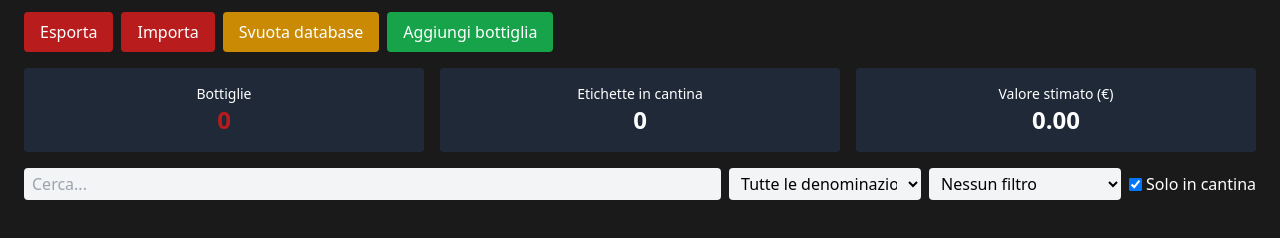
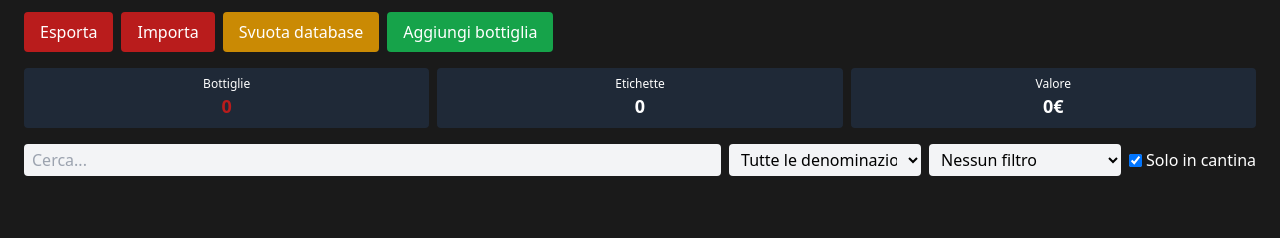
Before and after one commit to mattialonghin-source/App-Cantina, a plain HTML site: page index.html in a window 1280 px wide. Shown: the part 64-302 px from the top of the page. Drawn offline with nearby package versions, Linux system fonts and the light colour scheme.

Commit message:
index.html

```diff
--- a/index.html
+++ b/index.html
@@ -34,19 +34,19 @@
     <button onclick="openAddDialog()" class="bg-green-600 text-white px-4 py-2 rounded">Aggiungi bottiglia</button>
   </div>
 
-  <!-- Stats -->
-  <div class="grid grid-cols-1 sm:grid-cols-3 gap-4 mb-4">
-    <div class="bg-gray-800 p-4 rounded text-center">
-      <div class="text-sm">Bottiglie</div>
-      <div id="statBottiglie" class="text-2xl font-bold text-red-700">0</div>
+  <!-- Stats compatte con 3 card -->
+  <div class="grid grid-cols-3 gap-2 mb-4">
+    <div class="bg-gray-800 p-2 rounded text-center">
+      <div class="text-xs">Bottiglie</div>
+      <div id="statBottiglie" class="text-lg font-bold text-red-700">0</div>
     </div>
-    <div class="bg-gray-800 p-4 rounded text-center">
-      <div class="text-sm">Etichette in cantina</div>
-      <div id="statEtichette" class="text-2xl font-bold">0</div>
+    <div class="bg-gray-800 p-2 rounded text-center">
+      <div class="text-xs">Etichette</div>
+      <div id="statEtichette" class="text-lg font-bold">0</div>
     </div>
-    <div class="bg-gray-800 p-4 rounded text-center">
-      <div class="text-sm">Valore stimato (€)</div>
-      <div id="statValore" class="text-2xl font-bold">0</div>
+    <div class="bg-gray-800 p-2 rounded text-center">
+      <div class="text-xs">Valore</div>
+      <div id="statValore" class="text-lg font-bold">0€</div>
     </div>
   </div>
 
@@ -146,7 +146,7 @@
       document.getElementById("statEtichette").innerText =
         new Set(inStock.map(w=>w.cantina+" "+w.vino)).size;
       document.getElementById("statValore").innerText =
-        inStock.reduce((a,b)=>a+((b.costo||0)*(b.quantita||0)),0).toFixed(2);
+        inStock.reduce((a,b)=>a+((b.costo||0)*(b.quantita||0)),0).toFixed(0) + "€";
 
       // fill denom filter
       const select = document.getElementById("filterDenom");
@@ -163,21 +163,14 @@
         div.onclick = ()=>openDetail(index);
 
         div.innerHTML = `
-          <!-- Quantità -->
           <div class="flex justify-center"><span class="badge">${w.quantita}</span></div>
-
-          <!-- Info principali (4 righe) -->
           <div class="flex flex-col whitespace-nowrap overflow-hidden w-full">
             <div class="font-bold truncate">${w.cantina||"—"}</div>
             <div class="truncate">${w.vino||"—"}</div>
             <div class="text-xs opacity-70 truncate">${w.denominazione||""}</div>
             <div class="text-xs opacity-70 truncate">${w.annata||""}</div>
           </div>
-
-          <!-- Prezzo -->
           <div class="text-right font-semibold">${w.costo ? Math.round(w.costo) + "€" : "—"}</div>
-
-          <!-- Rating verticale -->
           <div class="flex flex-col items-end gap-1 rating">
             ${[1,2,3,4,5].map(n=>`<span class="${n<=(w.approvazione||0)?"full":"empty"}"></span>`).join("")}
           </div>
```
